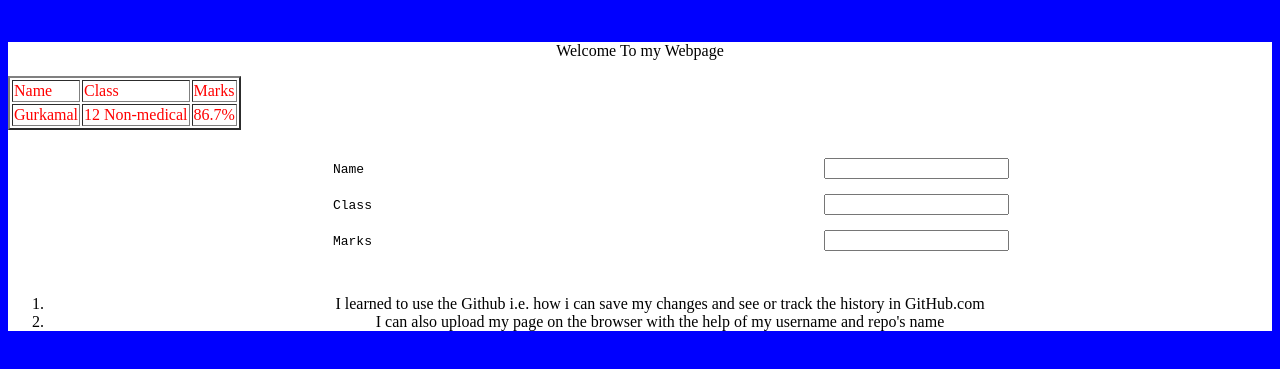
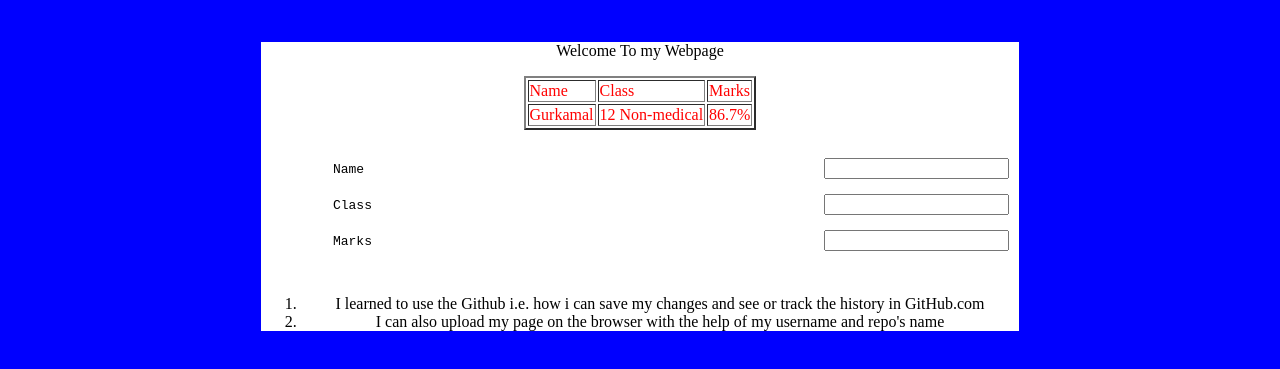
Before and after one commit to Dhillon66/Gurkamal-s-Repository, a plain HTML site: page index.html in a window 1280 px wide. Shown: the part 79-448 px from the top of the page. Drawn offline with Linux system fonts and the light colour scheme.

Commit message:
Update styles.css
margin addition

```diff
--- a/styles.css
+++ b/styles.css
@@ -1,2 +1,3 @@
 body{background-color:blue;color:red;}
-.div1{background-color:white;color:black;text-align:center;}
+.div1{background-color:white;color:black;text-align:center;width:60%;margin:0 auto;}
+table{margin:0 auto;}
```
